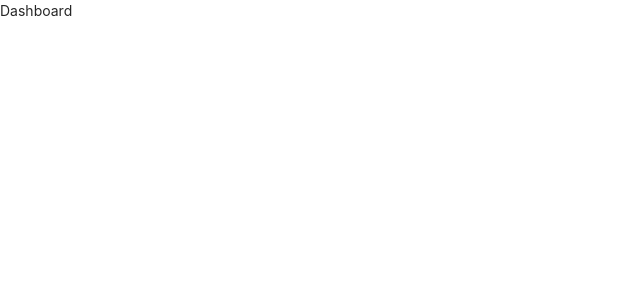
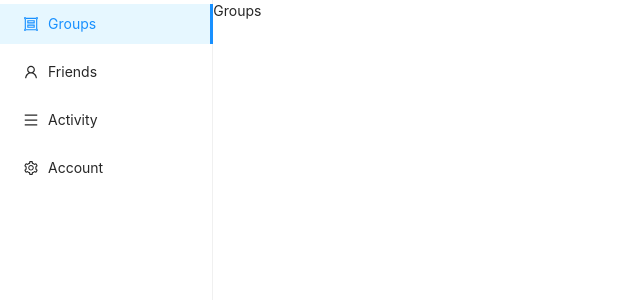
Before and after one commit to yeukfei02/divisionly-web, a React (Create React App) app: page /dashboard in a window 1280 px wide. Shown: the top 300 px of the page, without its empty margins (0-640 px from the left). Built offline with nearby package versions, Linux system fonts and the light colour scheme.

Commit message:
feat: 🎸 add components

```diff
--- a/src/components/App.tsx
+++ b/src/components/App.tsx
@@ -2,6 +2,10 @@ import React from "react";
 import { BrowserRouter, Routes, Route } from "react-router-dom";
 import MainPage from "./mainPage/MainPage";
 import Dashboard from "./dashboard/Dashboard";
+import Groups from "./groups/Groups";
+import Friends from "./friends/Friends";
+import Activity from "./activity/Activity";
+import Account from "./account/Account";
 
 function App(): JSX.Element {
   return (
--- /dev/null
+++ b/src/components/account/Account.tsx
@@ -0,0 +1,7 @@
+import React from "react";
+
+function Account(): JSX.Element {
+  return <div>Account</div>;
+}
+
+export default Account;
--- /dev/null
+++ b/src/components/activity/Activity.tsx
@@ -0,0 +1,7 @@
+import React from "react";
+
+function Activity(): JSX.Element {
+  return <div>Activity</div>;
+}
+
+export default Activity;
--- a/src/components/dashboard/Dashboard.tsx
+++ b/src/components/dashboard/Dashboard.tsx
@@ -1,10 +1,96 @@
-import React from "react";
+import React, { useState } from "react";
+import { Row, Col, Menu } from "antd";
+import {
+  GroupOutlined,
+  UserOutlined,
+  MenuOutlined,
+  SettingOutlined,
+} from "@ant-design/icons";
 import { useNavigate } from "react-router-dom";
+import Groups from "../groups/Groups";
+import Friends from "../friends/Friends";
+import Activity from "../activity/Activity";
+import Account from "../account/Account";
 
 function Dashboard(): JSX.Element {
   const navigate = useNavigate();
 
-  return <div>Dashboard</div>;
+  const [currentPage, setCurrentPage] = useState("groups");
+
+  const handleClick = (e: any) => {
+    console.log("click = ", e);
+
+    if (e) {
+      switch (e.key) {
+        case "1":
+          setCurrentPage("groups");
+          break;
+        case "2":
+          setCurrentPage("friends");
+          break;
+        case "3":
+          setCurrentPage("activity");
+          break;
+        case "4":
+          setCurrentPage("account");
+          break;
+        default:
+          break;
+      }
+    }
+  };
+
+  const renderDiv = () => {
+    let resultDiv = null;
+
+    switch (currentPage) {
+      case "groups":
+        resultDiv = <Groups />;
+        break;
+      case "friends":
+        resultDiv = <Friends />;
+        break;
+      case "activity":
+        resultDiv = <Activity />;
+        break;
+      case "account":
+        resultDiv = <Account />;
+        break;
+      default:
+        break;
+    }
+
+    return resultDiv;
+  };
+
+  return (
+    <div>
+      <Row>
+        <Col span={4}>
+          <Menu
+            onClick={handleClick}
+            style={{ width: "100%", height: "100vh" }}
+            defaultSelectedKeys={["1"]}
+            mode="inline"
+          >
+            <Menu.Item key="1" icon={<GroupOutlined />}>
+              Groups
+            </Menu.Item>
+            <Menu.Item key="2" icon={<UserOutlined />}>
+              Friends
+            </Menu.Item>
+            <Menu.Item key="3" icon={<MenuOutlined />}>
+              Activity
+            </Menu.Item>
+            <Menu.Item key="4" icon={<SettingOutlined />}>
+              Account
+            </Menu.Item>
+          </Menu>
+        </Col>
+        <Col span={8}>{renderDiv()}</Col>
+      </Row>
+    </div>
+  );
 }
 
 export default Dashboard;
--- /dev/null
+++ b/src/components/friends/Friends.tsx
@@ -0,0 +1,7 @@
+import React from "react";
+
+function Friends(): JSX.Element {
+  return <div>Friends</div>;
+}
+
+export default Friends;
--- /dev/null
+++ b/src/components/groups/Groups.tsx
@@ -0,0 +1,7 @@
+import React from "react";
+
+function Groups(): JSX.Element {
+  return <div>Groups</div>;
+}
+
+export default Groups;
--- a/src/components/login/Login.tsx
+++ b/src/components/login/Login.tsx
@@ -38,7 +38,13 @@ function Login(): JSX.Element {
       console.log("response = ", response);
 
       if (response && response.status === 200) {
-        navigate(`/dashboard`);
+        const responseData = response.data;
+        if (responseData) {
+          const token = responseData.token;
+          localStorage.setItem("token", token);
+
+          navigate(`/dashboard`);
+        }
       }
     } catch (e) {
       console.log("error =", e);
--- a/src/components/mainPage/MainPage.tsx
+++ b/src/components/mainPage/MainPage.tsx
@@ -1,29 +1,20 @@
 import React from "react";
-import { Tabs } from "antd";
-import Signup from "../signup/Signup";
-import Login from "../login/Login";
-
-const { TabPane } = Tabs;
-
-function callback(key: string) {
-  console.log(key);
-}
+import SignupAndLoginForm from "../signupAndLoginForm/SignupAndLoginForm";
+import Dashboard from "../dashboard/Dashboard";
 
 function MainPage(): JSX.Element {
-  return (
-    <div className="d-flex justify-content-center my-5">
-      <div className="p-3 w-75 border border-info border-2 rounded">
-        <Tabs defaultActiveKey="2" onChange={callback}>
-          <TabPane tab="Signup" key="1">
-            <Signup />
-          </TabPane>
-          <TabPane tab="Login" key="2">
-            <Login />
-          </TabPane>
-        </Tabs>
-      </div>
-    </div>
-  );
+  const renderDiv = () => {
+    let resultDiv = <SignupAndLoginForm />;
+
+    const token = localStorage.getItem("token");
+    if (token) {
+      resultDiv = <Dashboard />;
+    }
+
+    return resultDiv;
+  };
+
+  return <div>{renderDiv()}</div>;
 }
 
 export default MainPage;
--- /dev/null
+++ b/src/components/signupAndLoginForm/SignupAndLoginForm.tsx
@@ -0,0 +1,29 @@
+import React from "react";
+import { Tabs } from "antd";
+import Signup from "../signup/Signup";
+import Login from "../login/Login";
+
+const { TabPane } = Tabs;
+
+function callback(key: string) {
+  console.log(key);
+}
+
+function SignupAndLoginForm(): JSX.Element {
+  return (
+    <div className="d-flex justify-content-center my-5">
+      <div className="p-3 w-75 border border-info border-2 rounded">
+        <Tabs defaultActiveKey="2" onChange={callback}>
+          <TabPane tab="Signup" key="1">
+            <Signup />
+          </TabPane>
+          <TabPane tab="Login" key="2">
+            <Login />
+          </TabPane>
+        </Tabs>
+      </div>
+    </div>
+  );
+}
+
+export default SignupAndLoginForm;
```
